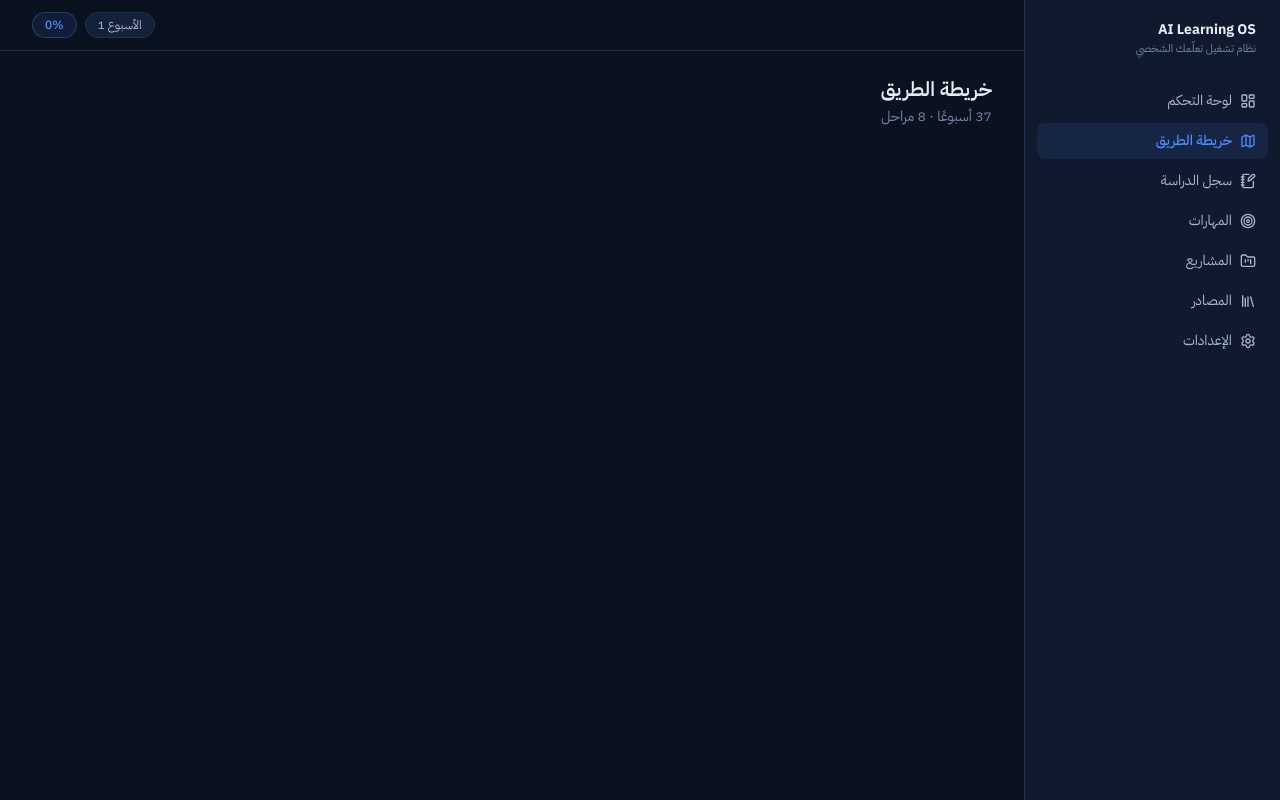
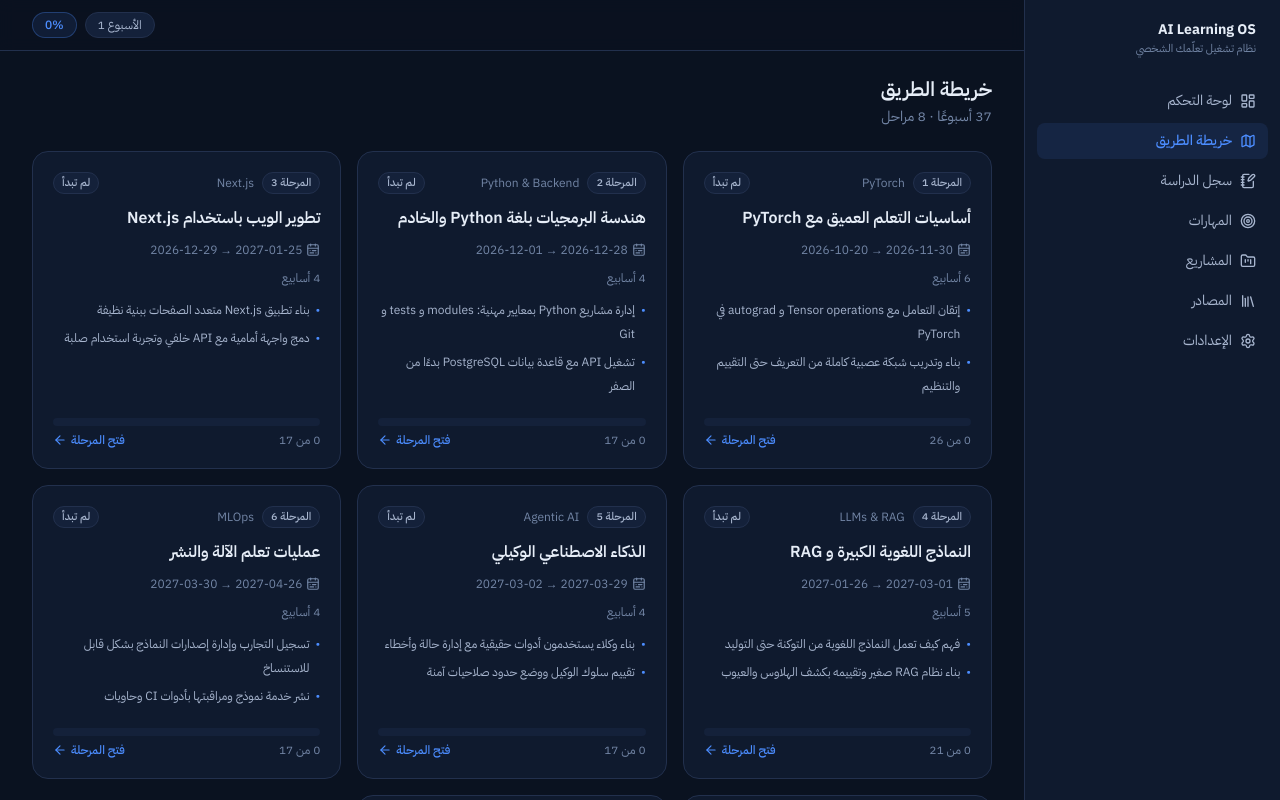
Before and after one commit to salahkhafaga1/ai-learning-os, a Next.js app: page /roadmap in a window 1280 px wide. Shown: the top 800 px of the page. Built offline with nearby package versions, Linux system fonts and the light colour scheme.

Commit message:
feat: roadmap overview page with phase cards and schedule warnings

```diff
--- a/src/app/roadmap/page.tsx
+++ b/src/app/roadmap/page.tsx
@@ -1,16 +1,9 @@
 import type { Metadata } from "next";
-import { PageHeader } from "@/components/ui/page-header";
+import { RoadmapView } from "@/components/roadmap/roadmap-view";
 import { ar } from "@/lib/i18n/ar";
 
 export const metadata: Metadata = { title: ar["nav.roadmap"] };
 
 export default function RoadmapPage() {
-  return (
-    <div className="flex flex-col gap-6">
-      <PageHeader
-        title={ar["roadmap.title"]}
-        subtitle={ar["roadmap.subtitle"]}
-      />
-    </div>
-  );
+  return <RoadmapView />;
 }
--- /dev/null
+++ b/src/components/roadmap/issues-banner.tsx
@@ -0,0 +1,45 @@
+import { TriangleAlert } from "lucide-react";
+import { cn } from "@/components/ui/cn";
+import { Card } from "@/components/ui/card";
+import type { RoadmapIssue } from "@/domain/validation";
+import { useT, type Dict } from "@/lib/i18n";
+
+export interface IssuesBannerProps {
+  issues: RoadmapIssue[];
+  className?: string;
+}
+
+export function IssuesBanner({ issues, className }: IssuesBannerProps) {
+  const { t } = useT();
+
+  if (issues.length === 0) {
+    return null;
+  }
+
+  return (
+    <Card className={cn("border-warning/40 p-4", className)}>
+      <ul className="flex flex-col gap-2">
+        {issues.map((issue, index) => (
+          <li
+            key={`${issue.scope}-${issue.ref ?? "x"}-${issue.messageKey}-${index}`}
+            className="flex items-start gap-2"
+          >
+            <TriangleAlert
+              aria-hidden="true"
+              className={cn(
+                "mt-1 size-4 shrink-0",
+                issue.severity === "error" ? "text-danger" : "text-warning",
+              )}
+            />
+            <span className="text-xs leading-6 text-ink-2">
+              {t(
+                `validation.${issue.messageKey}` as keyof Dict,
+                issue.params,
+              )}
+            </span>
+          </li>
+        ))}
+      </ul>
+    </Card>
+  );
+}
--- /dev/null
+++ b/src/components/roadmap/phase-card.tsx
@@ -0,0 +1,90 @@
+import { ArrowLeft, CalendarRange } from "lucide-react";
+import Link from "next/link";
+import { Badge, type BadgeTone } from "@/components/ui/badge";
+import { Card } from "@/components/ui/card";
+import { ProgressBar } from "@/components/ui/progress-bar";
+import type { PhaseStatus } from "@/domain/types";
+import { useT } from "@/lib/i18n";
+import type { DashboardModel } from "@/lib/state/selectors";
+
+const STATUS_TONE: Record<PhaseStatus, BadgeTone> = {
+  not_started: "neutral",
+  in_progress: "accent",
+  blocked: "danger",
+  completed: "success",
+};
+
+export function PhaseCard({
+  entry,
+}: {
+  entry: DashboardModel["phases"][number];
+}) {
+  const { t } = useT();
+  const { phase, status, progress, range } = entry;
+
+  return (
+    <Card className="flex flex-col">
+      <div className="flex flex-1 flex-col gap-3 p-5">
+        <div className="flex flex-wrap items-center gap-2">
+          <Badge tone="neutral">{t("common.phase", { n: phase.number })}</Badge>
+          <span dir="ltr" className="text-xs text-muted">
+            {phase.shortTitle}
+          </span>
+          <Badge tone={STATUS_TONE[status]} className="ms-auto">
+            {t(`phaseStatus.${status}`)}
+          </Badge>
+        </div>
+        <Link
+          href={`/roadmap/${phase.id}`}
+          className="text-base font-semibold text-ink transition-colors hover:text-accent"
+        >
+          {phase.title}
+        </Link>
+        <p className="inline-flex items-center gap-1 text-xs text-muted">
+          <CalendarRange aria-hidden="true" className="size-3.5" />
+          <span dir="ltr">
+            {t("week.range", { start: range.start, end: range.end })}
+          </span>
+        </p>
+        <p className="text-xs text-muted">
+          {t("roadmap.weeks", { count: phase.weekNumbers.length })}
+        </p>
+        <ul className="flex flex-col gap-1">
+          {phase.objectives.slice(0, 2).map((objective) => (
+            <li
+              key={objective}
+              className="flex gap-1.5 text-xs leading-6 text-ink-2"
+            >
+              <span aria-hidden="true" className="text-accent">
+                •
+              </span>
+              <span>{objective}</span>
+            </li>
+          ))}
+        </ul>
+        <div className="mt-auto flex flex-col gap-1.5 pt-2">
+          <ProgressBar
+            value={progress.completed}
+            max={progress.eligible}
+            label={t("dashboard.overall")}
+          />
+          <div className="flex flex-wrap items-center justify-between gap-2">
+            <span className="text-xs text-muted">
+              {t("common.progress", {
+                done: progress.completed,
+                total: progress.eligible,
+              })}
+            </span>
+            <Link
+              href={`/roadmap/${phase.id}`}
+              className="inline-flex items-center gap-1 text-xs font-medium text-accent hover:underline"
+            >
+              {t("roadmap.openPhase")}
+              <ArrowLeft aria-hidden="true" className="size-3.5" />
+            </Link>
+          </div>
+        </div>
+      </div>
+    </Card>
+  );
+}
--- /dev/null
+++ b/src/components/roadmap/roadmap-view.tsx
@@ -0,0 +1,49 @@
+"use client";
+
+import { PageHeader } from "@/components/ui/page-header";
+import { Skeleton } from "@/components/ui/skeleton";
+import { roadmap } from "@/data/roadmap";
+import { useT } from "@/lib/i18n";
+import { useAppState } from "@/lib/state/provider";
+import { selectDashboard } from "@/lib/state/selectors";
+import { useTodayISO } from "@/lib/state/use-today";
+import { IssuesBanner } from "./issues-banner";
+import { PhaseCard } from "./phase-card";
+
+const SKELETON_KEYS = ["p1", "p2", "p3", "p4", "p5", "p6"];
+
+export function RoadmapView() {
+  const { state, hydration } = useAppState();
+  const today = useTodayISO();
+  const { t } = useT();
+
+  if (hydration !== "ready" || today === null) {
+    return (
+      <div aria-busy="true" className="flex flex-col gap-4">
+        <Skeleton className="h-8 w-56" />
+        <div className="grid gap-4 md:grid-cols-2 xl:grid-cols-3">
+          {SKELETON_KEYS.map((key) => (
+            <Skeleton key={key} className="h-64" />
+          ))}
+        </div>
+      </div>
+    );
+  }
+
+  const model = selectDashboard(roadmap, state, today);
+
+  return (
+    <div className="flex flex-col gap-6">
+      <PageHeader
+        title={t("roadmap.title")}
+        subtitle={t("roadmap.subtitle")}
+      />
+      <IssuesBanner issues={model.issues} />
+      <div className="grid gap-4 md:grid-cols-2 xl:grid-cols-3">
+        {model.phases.map((entry) => (
+          <PhaseCard key={entry.phase.id} entry={entry} />
+        ))}
+      </div>
+    </div>
+  );
+}
```
